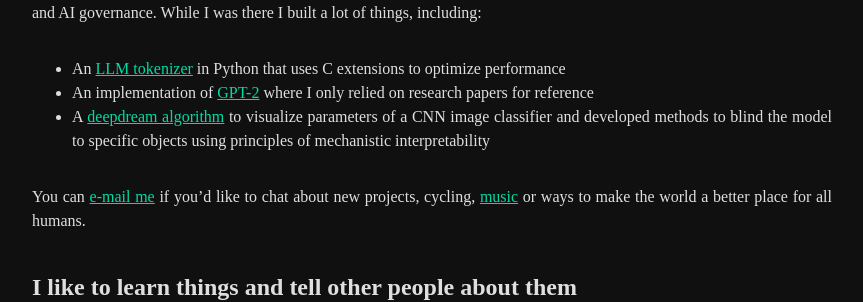
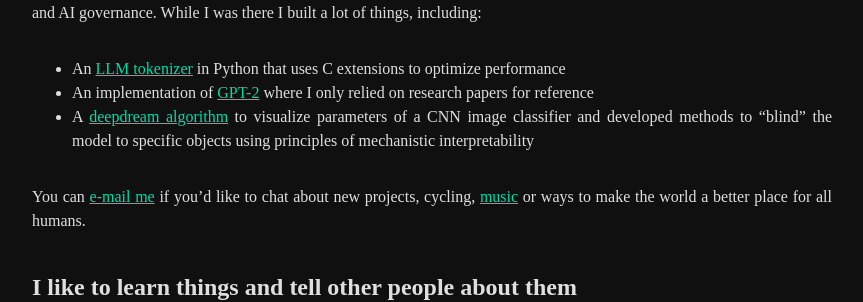
Before and after one commit to benarnav/benarnav.github.io, a Jekyll site: the page built from index.md, in a window 1280 px wide. Shown: the part 302-604 px from the top of the page, without its empty margins (208-1071 px from the left). Built offline with Jekyll 4.4.1, drawn with Linux system fonts in a browser that asks for light colours.

Commit message:
text update

```diff
--- a/index.md
+++ b/index.md
@@ -9,7 +9,7 @@
 
 - An [LLM tokenizer](/posts/bytephase.md) in Python that uses C extensions to optimize performance
 - An implementation of [GPT-2](https://github.com/benarnav/gpt2) where I only relied on research papers for reference
-- A [deepdream algorithm](/posts/dream_mech_interp.md) to visualize parameters of a CNN image classifier and developed methods to blind the model to specific objects using principles of mechanistic interpretability
+- A [deepdream algorithm](/posts/dream_mech_interp.md) to visualize parameters of a CNN image classifier and developed methods to "blind" the model to specific objects using principles of mechanistic interpretability
 
 You can [e-mail me](mailto:contact_arnav.darkened639@8alias.com) if you'd like to chat about
 new projects, cycling, [music](https://www.youtube.com/watch?v=OKgYJnBCjXk){:target="_blank" rel="noopener"} or ways to make the world a better place for all humans.
```
